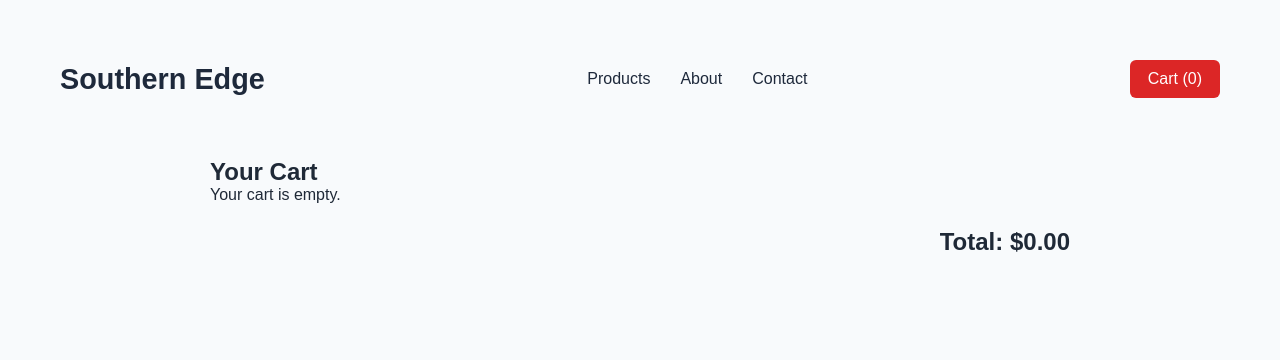
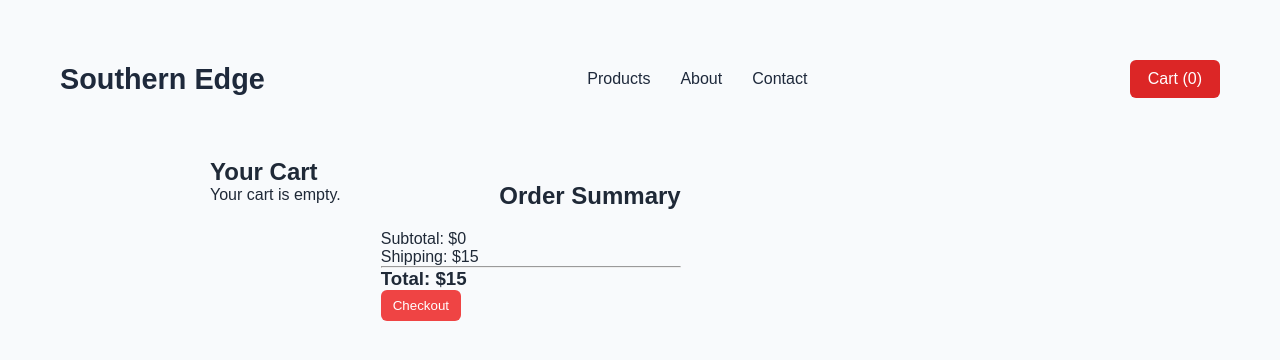
Before and after one commit to kaushikpawar87/southern-edge-store, a React (Vite) app: page /cart in a window 1280 px wide. Shown: the top 360 px of the page. Built offline with nearby package versions, Linux system fonts and the light colour scheme.

Commit message:
added order summary

```diff
--- /dev/null
+++ b/src/components/OrderSummary.jsx
@@ -0,0 +1,21 @@
+function OrderSummary({ subTotal }) {
+  const shipping = 15;
+  const total = subTotal + shipping;
+
+  return (
+    <div className="order-summary">
+      <h2>Order Summary</h2>
+
+      <p>Subtotal: ${subTotal}</p>
+      <p>Shipping: ${shipping}</p>
+
+      <hr />
+
+      <h3>Total: ${total}</h3>
+
+      <button>Checkout</button>
+    </div>
+  );
+}
+
+export default OrderSummary;
--- a/src/pages/CartPage.jsx
+++ b/src/pages/CartPage.jsx
@@ -1,3 +1,4 @@
+import OrderSummary from "../components/OrderSummary";
 import "../styles/cart-page.css";
 
 function CartPage({
@@ -12,6 +13,8 @@
 
   return (
     <section className="cart-page">
+      <div className="cart-content">
+        <div className="cart-table">
           <h1>Your Cart</h1>
           {cartItems.length === 0 ? (
             <p>Your cart is empty.</p>
@@ -32,9 +35,13 @@
                     <td>{item.name}</td>
                     <td>${item.price.toFixed(2)}</td>
                     <td className="quantity-display">
-                  <button onClick={() => decreaseQuantity(item.id)}>-</button>
+                      <button onClick={() => decreaseQuantity(item.id)}>
+                        -
+                      </button>
                       {item.quantity}
-                  <button onClick={() => increaseQuantity(item.id)}>+</button>
+                      <button onClick={() => increaseQuantity(item.id)}>
+                        +
+                      </button>
                     </td>
                     <td>${(item.price * item.quantity).toFixed(2)}</td>
                     <td>
@@ -47,7 +54,10 @@
               </tbody>
             </table>
           )}
-      <h2>Total: ${subTotal.toFixed(2)}</h2>
+        </div>
+
+        <OrderSummary subTotal={subTotal} />
+      </div>
     </section>
   );
 }
--- a/src/styles/cart-page.css
+++ b/src/styles/cart-page.css
@@ -2,6 +2,16 @@
   max-width: 900px;
   margin: 0 auto;
   padding: 40px 20px;
+}
+
+.cart-content {
+  display: flex;
+  gap: 40px;
+  align-items: flex-start;
+}
+
+.order-summary {
+  width: 300px;
 }
 
 .cart-page table {
```
Lines whose indentation alone changed are shown as unchanged.
